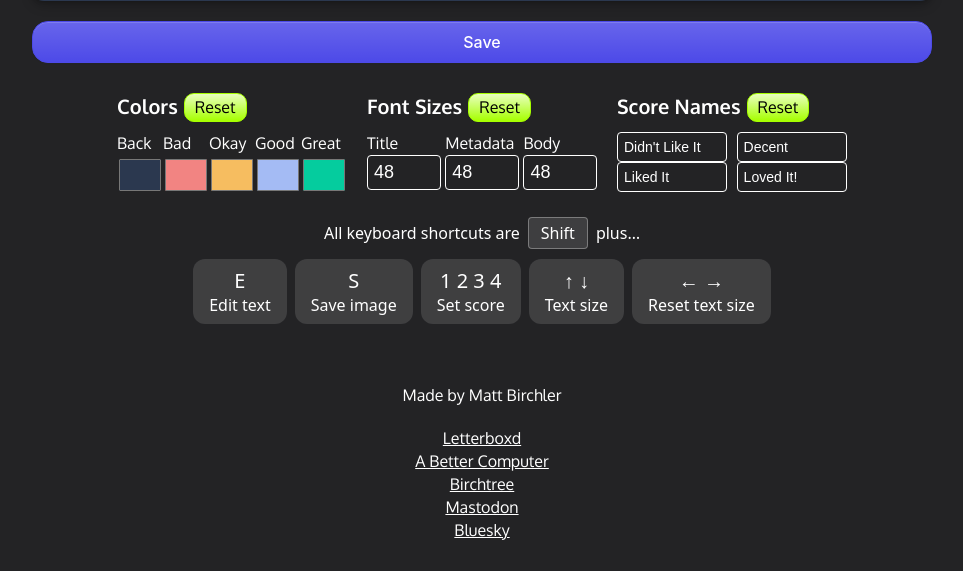
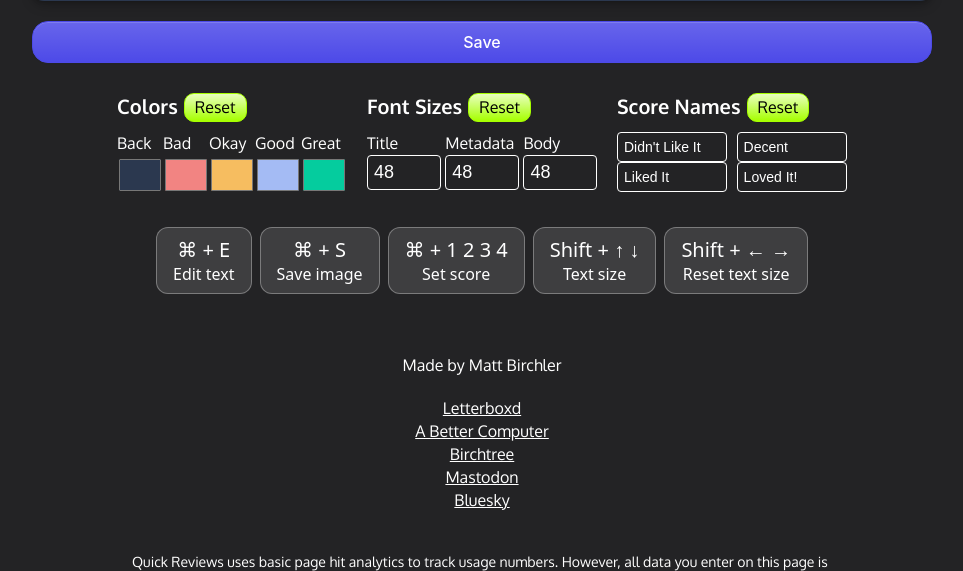
Before and after one commit to mattbirchler/Quick-Reviews-2, a PHP site: page / in a window 1280 px wide. Shown: the part 667-1238 px from the top of the page, without its empty margins (158-1121 px from the left). Run offline with PHP 8.4, Linux system fonts and the light colour scheme; some libraries are stand-ins or nearby versions.

Commit message:
Changed back to non-shift functions

```diff
--- a/index.html
+++ b/index.html
@@ -294,31 +294,25 @@
     </div> -->
   </div>
 
-  <div id="key">
-    <span>All keyboard shortcuts are</span>
-    <span id="shift_button">Shift</span>
-    <span>plus…</span>
-  </div>
-
   <div id="shortcut_key">
-    <div class="example_shortcut">
-      <div class="the_shortcut">E</div>
+    <div class="example_shortcut command_shortcut">
+      <div class="the_shortcut">&#8984; + E</div>
       <div class="the_description">Edit text</div>
     </div>
-    <div class="example_shortcut">
-      <div class="the_shortcut">S</div>
+    <div class="example_shortcut command_shortcut">
+      <div class="the_shortcut">&#8984; + S</div>
       <div class="the_description">Save image</div>
     </div>
-    <div class="example_shortcut">
-      <div class="the_shortcut">1 2 3 4</div>
+    <div class="example_shortcut command_shortcut">
+      <div class="the_shortcut">&#8984; + 1 2 3 4</div>
       <div class="the_description">Set score</div>
     </div>
-    <div class="example_shortcut">
-      <div class="the_shortcut">&#8593; &#8595;</div>
+    <div class="example_shortcut shift_shortcut">
+      <div class="the_shortcut">Shift + &#8593; &#8595;</div>
       <div class="the_description">Text size</div>
     </div>
-    <div class="example_shortcut">
-      <div class="the_shortcut">&#8592; &#8594;</div>
+    <div class="example_shortcut shift_shortcut">
+      <div class="the_shortcut">Shift + &#8592; &#8594;</div>
       <div class="the_description">Reset text size</div>
     </div>
   </div>
--- a/scripts/keyboard.js
+++ b/scripts/keyboard.js
@@ -118,9 +118,35 @@ function removeShiftKeyHighlight(event) {
 }
 
 function applyShiftKeyStyle(isActive) {
+  // Update the styling for the shift_button element
   const shiftButtonDiv = document.getElementById('shift_button');
-  if (shiftButtonDiv) {
-    shiftButtonDiv.style.border = isActive ? '1px solid #A6FF00' : '1px solid #ffffff50';
-    shiftButtonDiv.style.boxShadow = isActive ? '0 0 10px #A6FF0030, 0 0 20px #A6FF0030' : 'none';
+
+  // Update the styling for all elements with the "command_shortcut" class
+  const commandShortcuts = document.querySelectorAll('.shift_shortcut');
+  commandShortcuts.forEach(element => {
+    element.style.border = isActive ? '1px solid #A6FF00' : '1px solid #ffffff50';
+    element.style.boxShadow = isActive ? '0 0 10px #A6FF0020, 0 0 20px #A6FF0020' : 'none';
+  });
+}
+
+function applyCommandKeyStyle(isActive) {
+  // Update the styling for all elements with the "command_shortcut" class
+  const commandShortcuts = document.querySelectorAll('.command_shortcut');
+  commandShortcuts.forEach(element => {
+    element.style.border = isActive ? '1px solid #A6FF00' : '1px solid #ffffff50';
+    element.style.boxShadow = isActive ? '0 0 10px #A6FF0020, 0 0 20px #A6FF0020' : 'none';
+  });
+}
+
+// Event listeners for detecting Command or Control key presses
+document.addEventListener('keydown', (event) => {
+  if (event.key === 'Meta' || event.key === 'Control') {
+    applyCommandKeyStyle(true);
   }
-}
+});
+
+document.addEventListener('keyup', (event) => {
+  if (event.key === 'Meta' || event.key === 'Control') {
+    applyCommandKeyStyle(false);
+  }
+});
--- a/style.css
+++ b/style.css
@@ -344,11 +344,13 @@ h1 {
 .example_shortcut {
   background: #ffffff20;
   padding: 8px 16px;
+  border: 1px solid #ffffff50;
   display: flex;
   flex-direction: column;
   align-items: center;
   border-radius: 12px;
   font-family: "Noto Sans", "Fira Sans";
+  transition: 200ms;
 }
 
 .the_shortcut {
```
Also changed, not shown: 1 other file.
